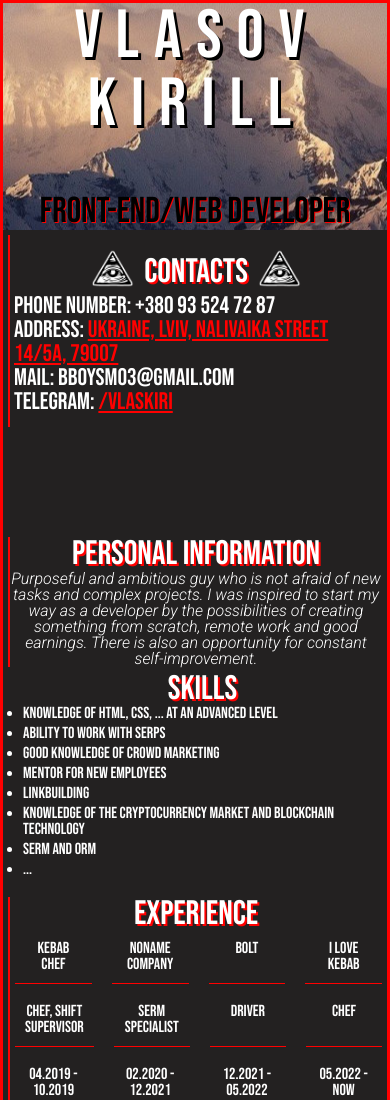
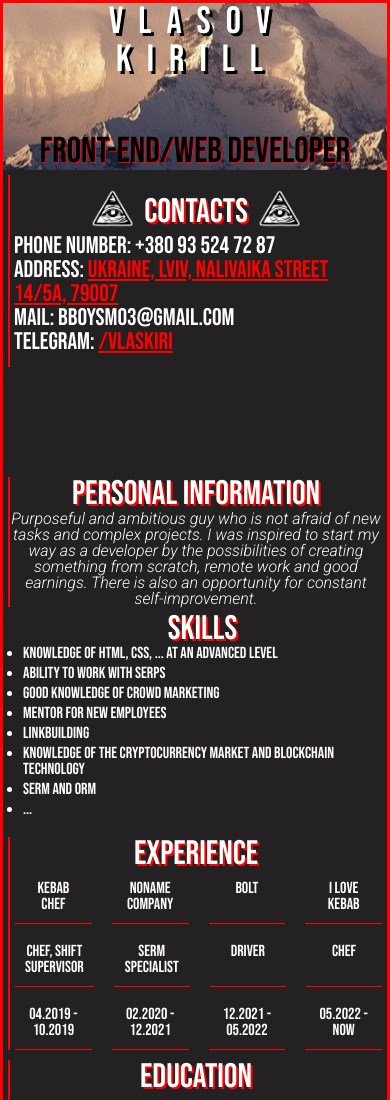
Before and after one commit to vlaskiri/CV, a plain HTML site: page index.html in a window 390 px wide. Shown: the top 1100 px of the page. Drawn offline with Linux system fonts and the light colour scheme.

Commit message:
update file

```diff
--- a/assets/styles/header.css
+++ b/assets/styles/header.css
@@ -10,13 +10,17 @@
     width: 250px;
 }
 
-.header-h1 {
+.header {
     display: flex;
-    justify-content: space-between;
+    justify-content: space-around;
     align-items: flex-end;
     font-size: 100px;
     letter-spacing: 15px;
     text-shadow: black 3px 3px;
+}
+
+.header span {
+    width: 310px;
 }
 
 h1 {
--- a/assets/styles/main.css
+++ b/assets/styles/main.css
@@ -23,10 +23,8 @@ body {
         text-align: center;
     }
 
-    .header-h1 {
-        display: block;
-        text-align: center;
-        font-size: 68px;
+    .contacts {
+        margin: 0px auto;
     }
 
     .avatar {
@@ -34,3 +32,16 @@ body {
     }
 
 }
+
+@media (max-width: 768px) {
+    .header {
+        display: flex;
+        flex-direction: column;
+        align-items: center;
+        text-align: center;
+        font-size: 38px;
+        margin: 0px auto;
+        width: auto;
+    }
+
+}
--- a/index.html
+++ b/index.html
@@ -19,7 +19,7 @@
 <body>
 <div class="cv">
     <header class="header-image">
-        <div class="header-h1">
+        <div class="header">
             <span>Vlasov</span>
             <img src="assets/image/OWL.png" alt="owl image" class="avatar">
             <span>Kirill</span>
```
